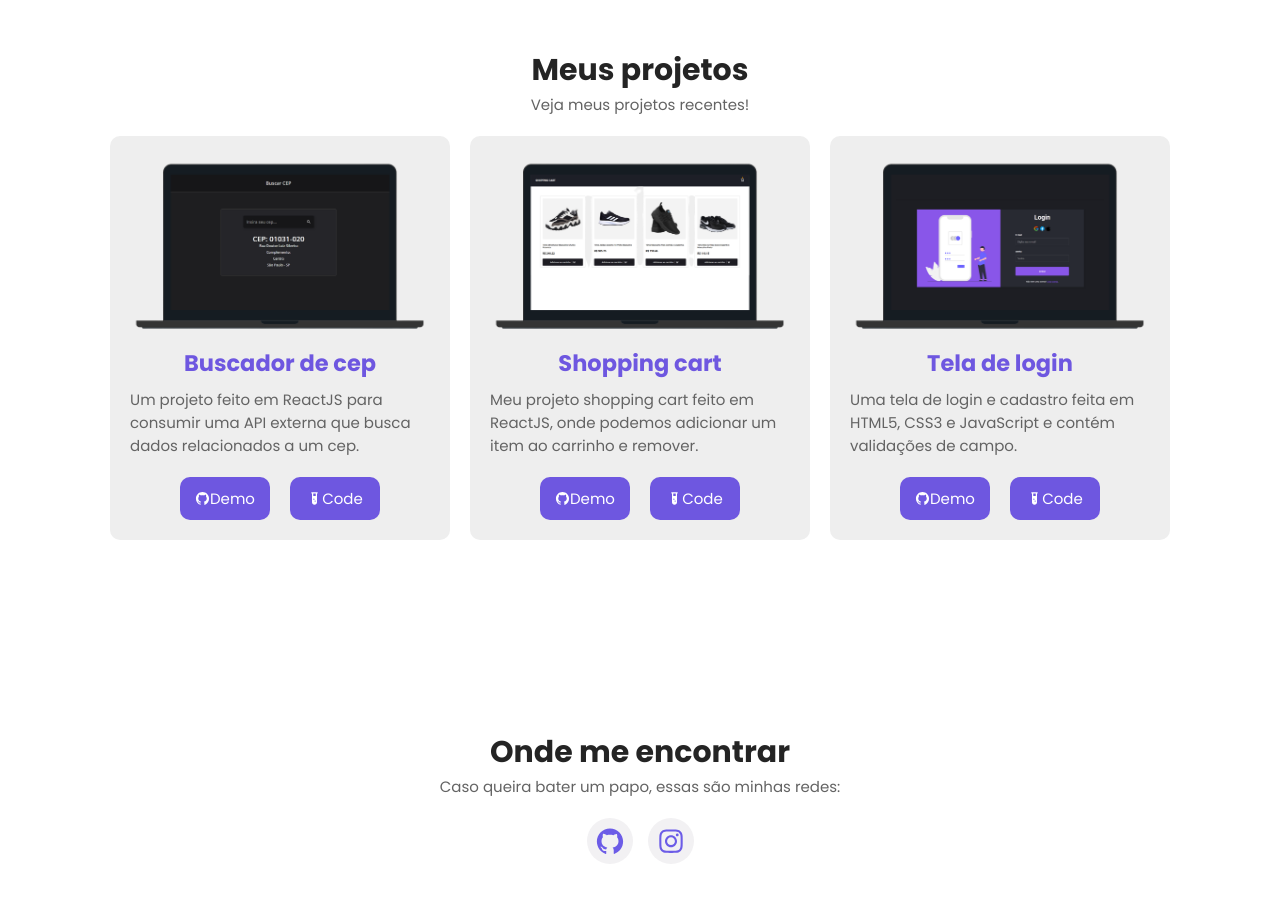
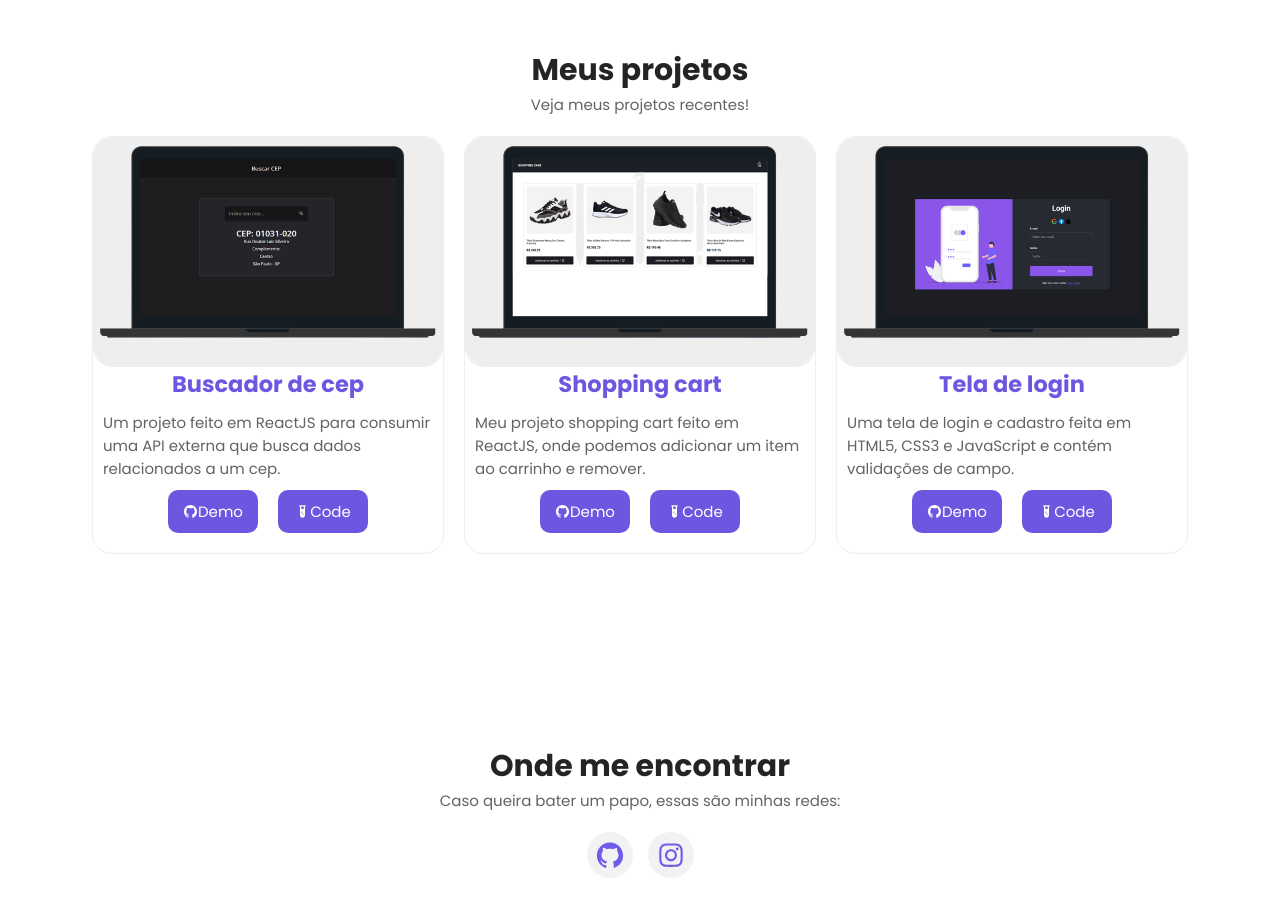
Before and after one commit to SoaresLeonardo/soaresleonardo-web, a React (Vite) app: page / in a window 1280 px wide. Shown: the part 1460-2376 px from the top of the page. Built offline with nearby package versions, Linux system fonts and the light colour scheme.

Commit message:
Update ProjectsStyled.js

```diff
--- a/src/components/Projects/ProjectsStyled.js
+++ b/src/components/Projects/ProjectsStyled.js
@@ -26,12 +26,11 @@ export const Card = styled.div`
   display: flex;
   flex-direction: column;
   align-items: center;
-  width: 300px;
-  padding: 20px;
+  width: 350px;
   margin-left: 20px;
-  background-color: ${(props) => props.theme.background};
-  border-radius: 10px;
-
+  border-radius: 20px;
+  border: 1px solid ${(props) => props.theme.background};
+  padding-bottom: 20px;
   a {
     width: 70px;
     padding: 10px;
@@ -53,6 +52,9 @@ export const Card = styled.div`
   }
 `;
 export const CardImage = styled.div`
+  background-color: ${(props) => props.theme.background};
+  border-radius: 20px;
+  padding-bottom: 10px;
   img {
     width: 100%;
   }
@@ -61,8 +63,7 @@ export const CardName = styled.h2`
   color: #6e57e0;
 `;
 export const CardDescription = styled.p`
-  padding-top: 8px;
-  padding-bottom: 20px;
+  padding: 10px;
 `;
 export const CardActions = styled.div`
   display: flex;
```
